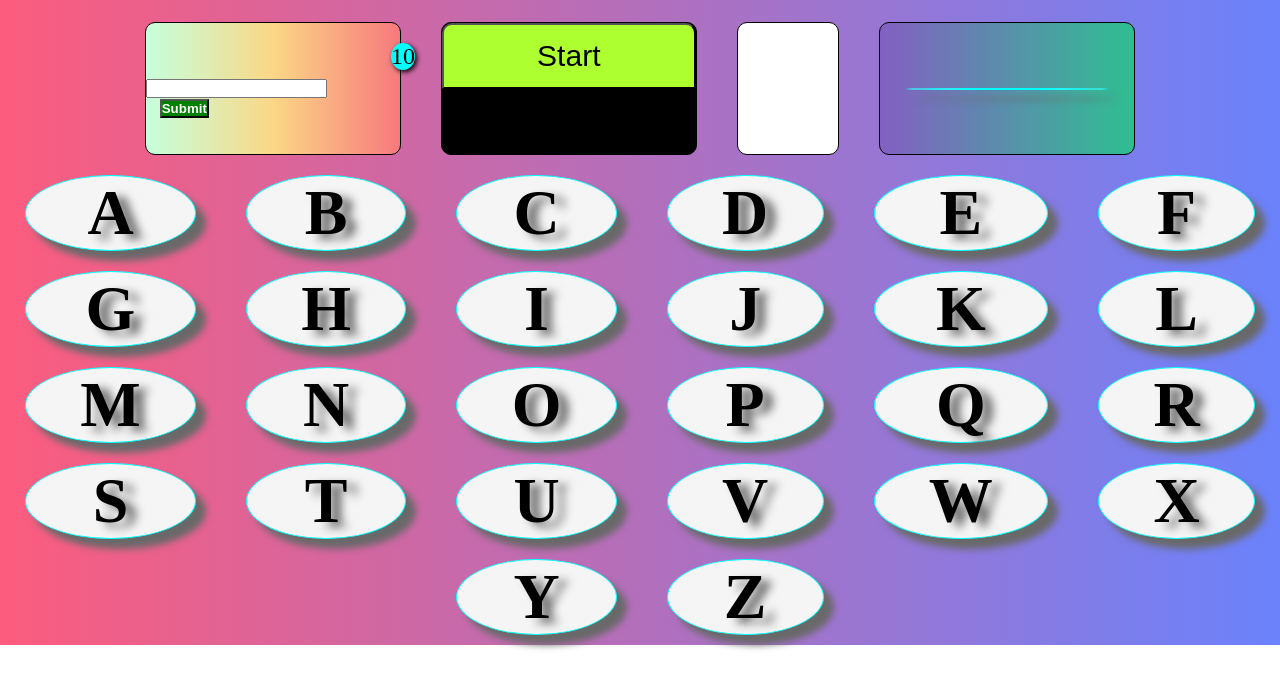
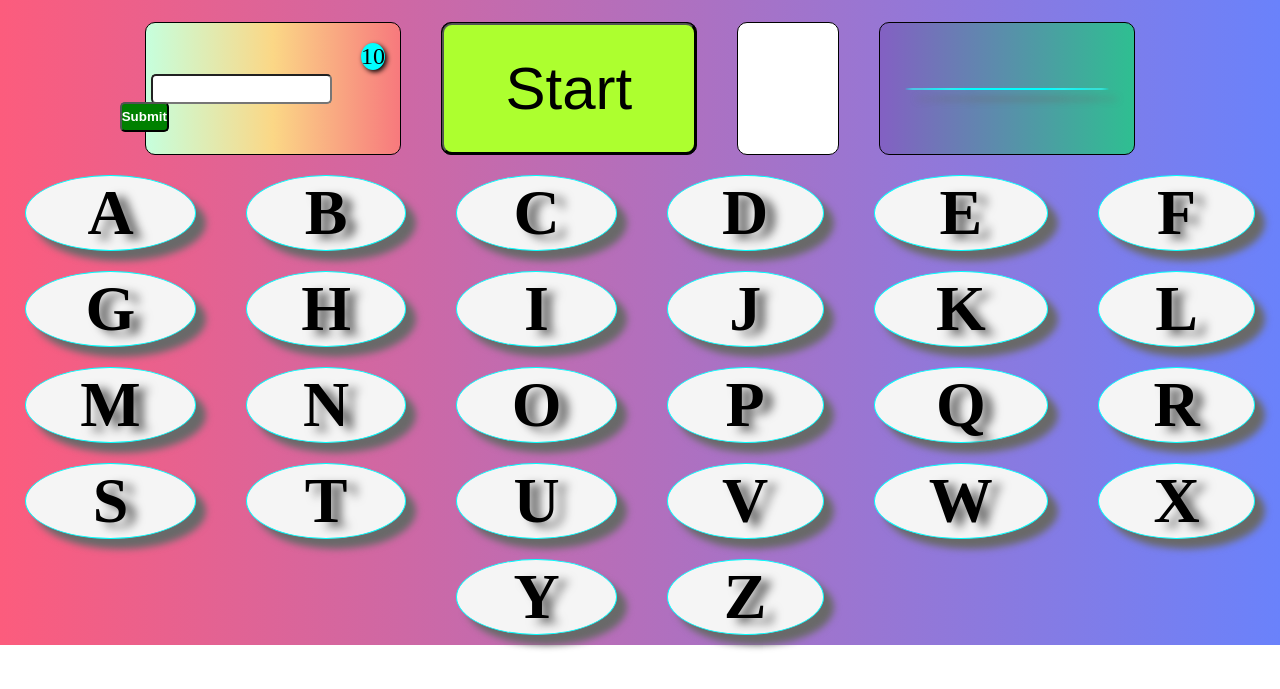
Before and after one commit to ashishkuldeep23/ABCD_Game, a plain HTML site: page index.html in a window 1280 px wide. Shown: the part 103-792 px from the top of the page. Drawn offline with Linux system fonts and the light colour scheme.

Commit message:
Update style.css

```diff
--- a/style.css
+++ b/style.css
@@ -59,12 +59,20 @@
 
 }
 
+
+
+.inp_sub{
+    background-image: linear-gradient(to right, #c6ffdd, #fbd786, #f7797d);
+
+}
+
+
 #timer{
     /* width: 20px; */
     position: relative;
     font-size: 3vh;
     top: -32px;
-    left: 15px;
+    left: -20px;
 
     background-color: aqua;
     border-radius: 50%;
@@ -72,10 +80,33 @@
 }
 
 
-.inp_sub{
-    background-image: linear-gradient(to right, #c6ffdd, #fbd786, #f7797d);
+
+#inpt{
+    color: red;
+    display: inline;
+    height: 30px;
+    width: 350px;
+    margin-left: 10px;
+    border-radius: 5px;
+}
+
+#sub_btn{
+
+    height: 30px;
+    width: 100px;
+
+    position: relative;
+    left: -212px;
+    top: 28px;
+
+    border-radius: 5px;
+
+    background-color: green;
+    color: white;
+    font-weight: 700;
 
 }
+
 
 
 .res_lett{
@@ -93,19 +124,11 @@
 }
 
 #r{
-
     height: 0px;
-
-
-
-
 }
 
 #w{
-
     height: 0px;
-
-
 }
 
 
@@ -114,42 +137,29 @@
 .start{
     /* background-image: linear-gradient(to right, #fffbd5, #b20a2c); */
     background-color: black;
-
     display: block;
 
 }
 
 .start button{
     width: 100%;
-    height:50%;
+    height:100%;
 }
 
 #b1{
 
     background-color: greenyellow;
-    border-top-left-radius: 10px;
-    border-top-right-radius: 10px;
+    /* border-top-left-radius: 10px;
+    border-top-right-radius: 10px; */
 
-    font-size: 30px;
+    border-radius: 10px;
+
+    font-size: 60px;
 
 
 }
 
-#b2{
-
-    background-color: rgb(117, 117, 243);
-    border-bottom-left-radius: 10px;
-    border-bottom-right-radius: 10px;
-
-    font-size: 30px;
-
-}
-
 #b1:active{
-    background-color: green;
-    color: white;
-}
-#b2:active{
     background-color: blue;
     color: white;
 }
@@ -227,18 +237,3 @@
     left: 5px;
     top: 5px;
 }
-
-#sub_btn{
-    position: relative;
-    left: -167px;
-    top: 20px;
-    background-color: green;
-    color: white;
-    font-weight: 700;
-}
-
-
-#inpt{
-    color: red;
-    display: ;
-}
```
